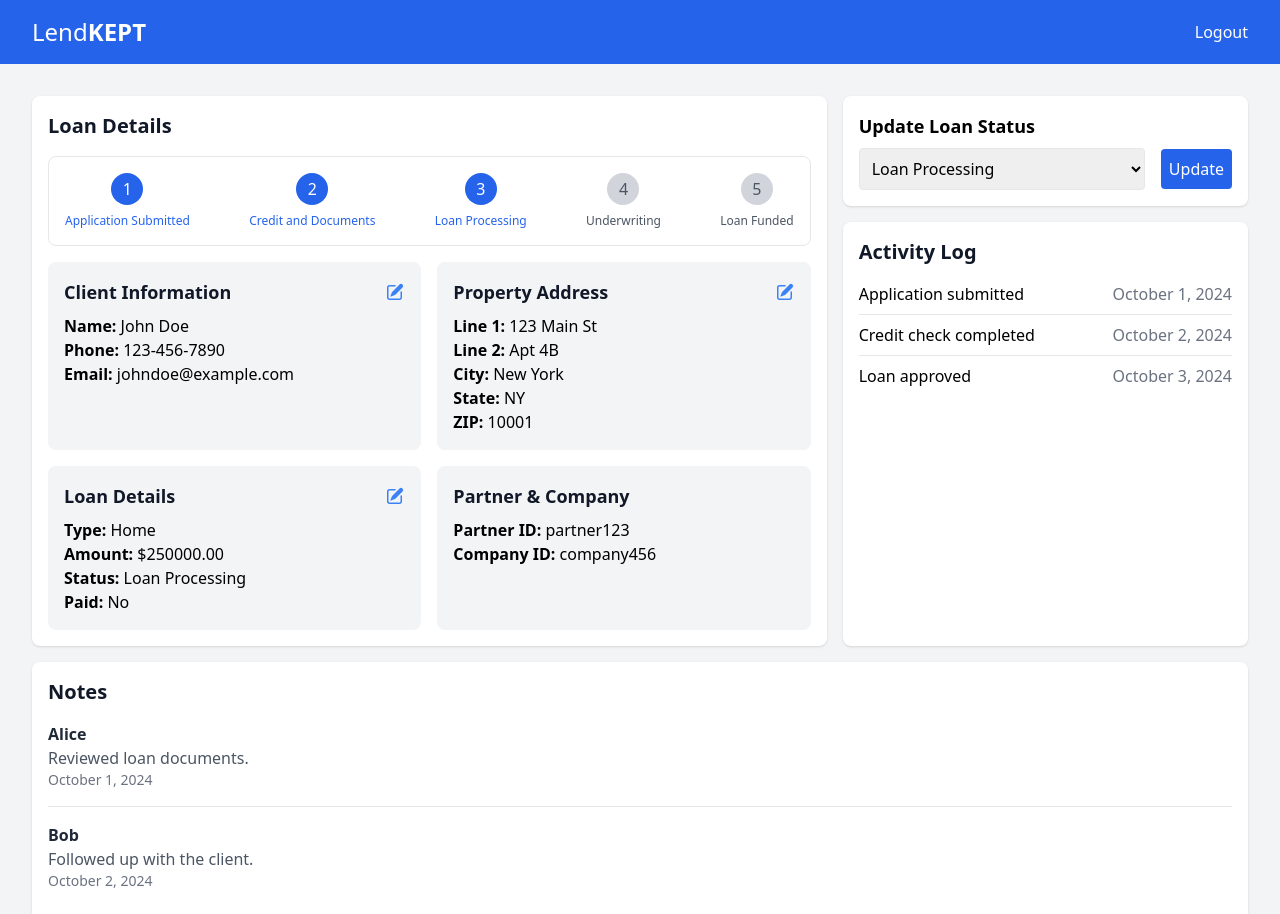
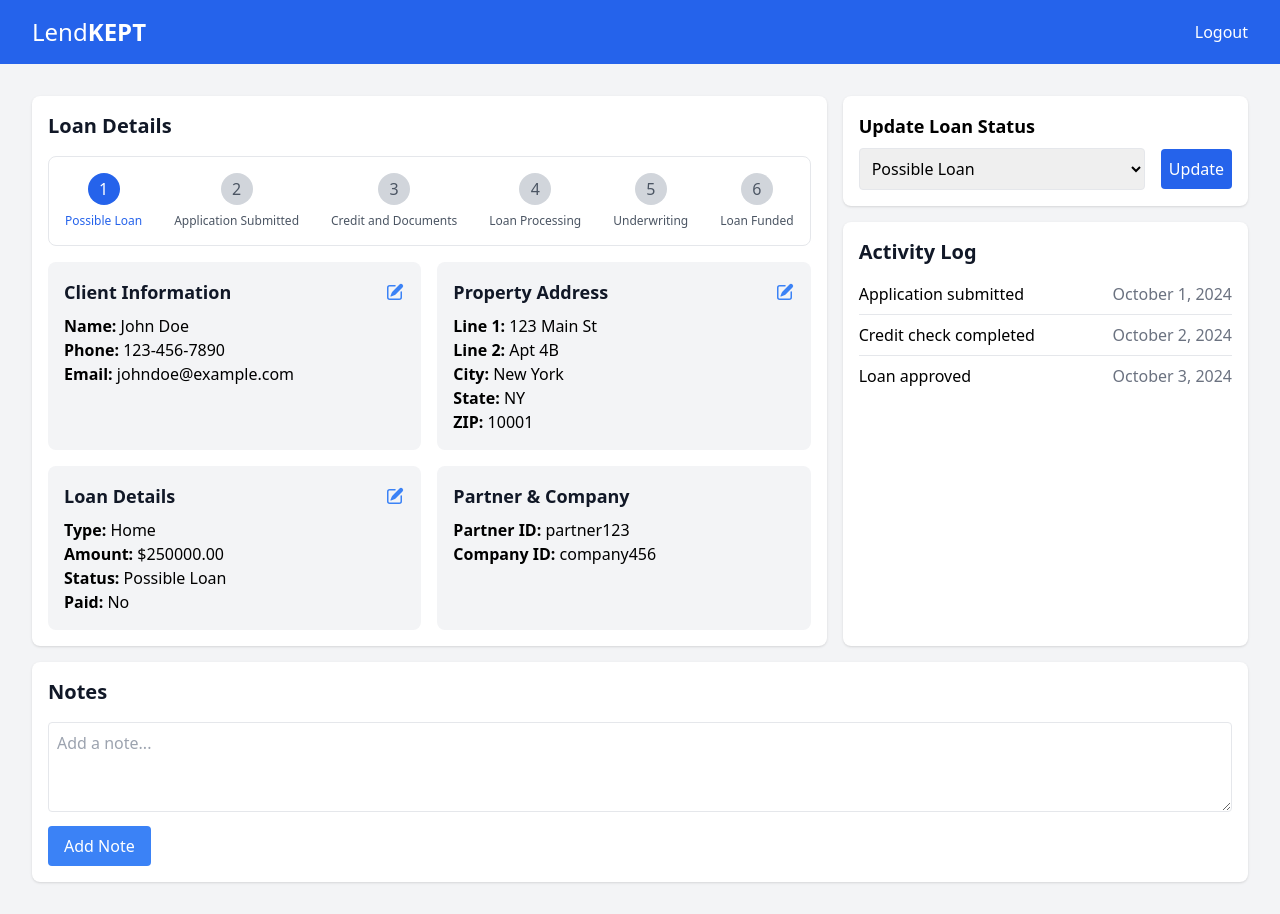
Before and after one commit to 7thround/lendkept, a Next.js app: page /loans/1 in a window 1280 px wide. Shown: the top 914 px of the page. Built offline with nearby package versions, Linux system fonts and the light colour scheme.

Commit message:
loan page updates

```diff
--- a/pages/loans/[id].tsx
+++ b/pages/loans/[id].tsx
@@ -13,7 +13,7 @@ const defaultLoan = {
   zip: "10001",
   loanType: "Home",
   loanAmount: 250000.0,
-  status: "Loan Processing",
+  status: "Possible Loan",
   paid: false,
   partnerId: "partner123",
   companyId: "company456",
@@ -28,6 +28,7 @@ const formatDate = (dateString: string): string => {
   return new Date(dateString).toLocaleDateString(undefined, options);
 };
 const statuses = [
+  "Possible Loan",
   "Application Submitted",
   "Credit and Documents",
   "Loan Processing",
@@ -142,20 +143,7 @@ const LoanTimeline = ({ currentStatus }) => {
 };
 
 const NotesSection = () => {
-  const [notes, setNotes] = useState([
-    {
-      id: 1,
-      author: "Alice",
-      text: "Reviewed loan documents.",
-      timestamp: "2024-10-01 10:00 AM",
-    },
-    {
-      id: 2,
-      author: "Bob",
-      text: "Followed up with the client.",
-      timestamp: "2024-10-02 2:30 PM",
-    },
-  ]);
+  const [notes, setNotes] = useState([]);
   const [newNote, setNewNote] = useState("");
 
   const handleAddNote = () => {
```
